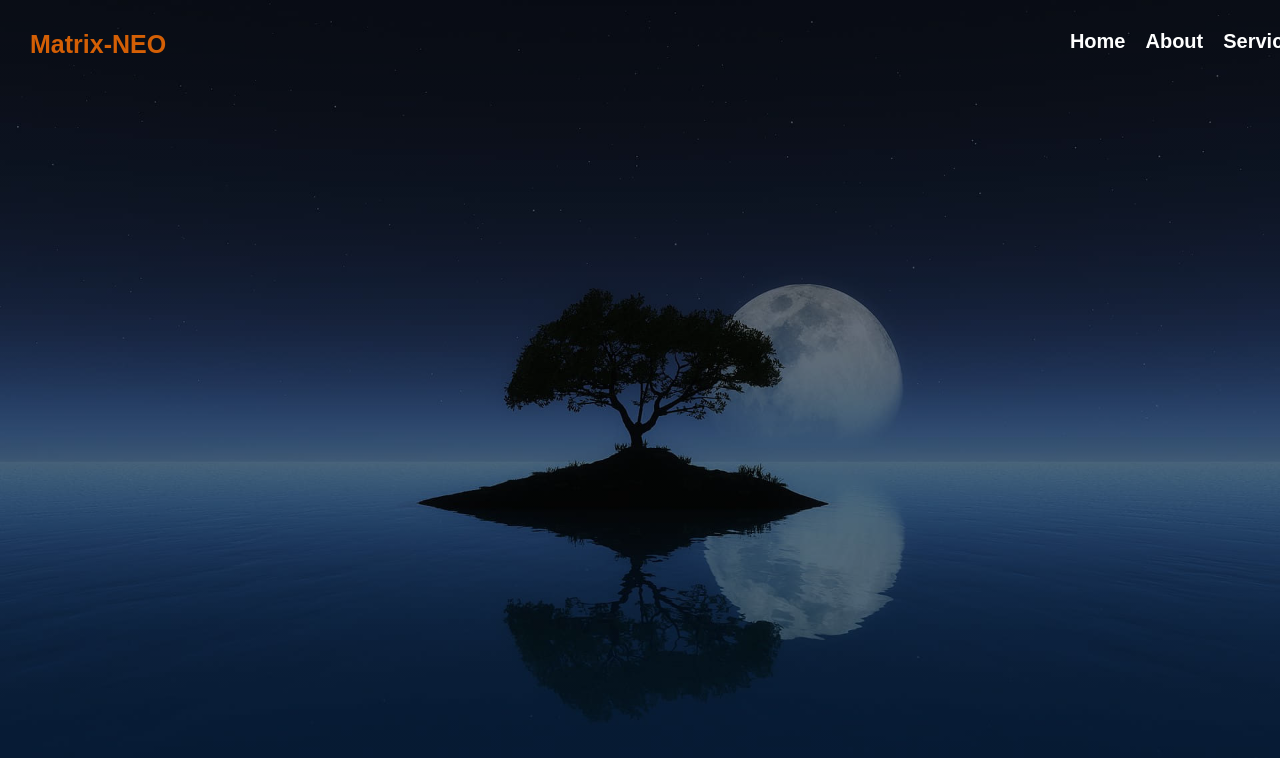
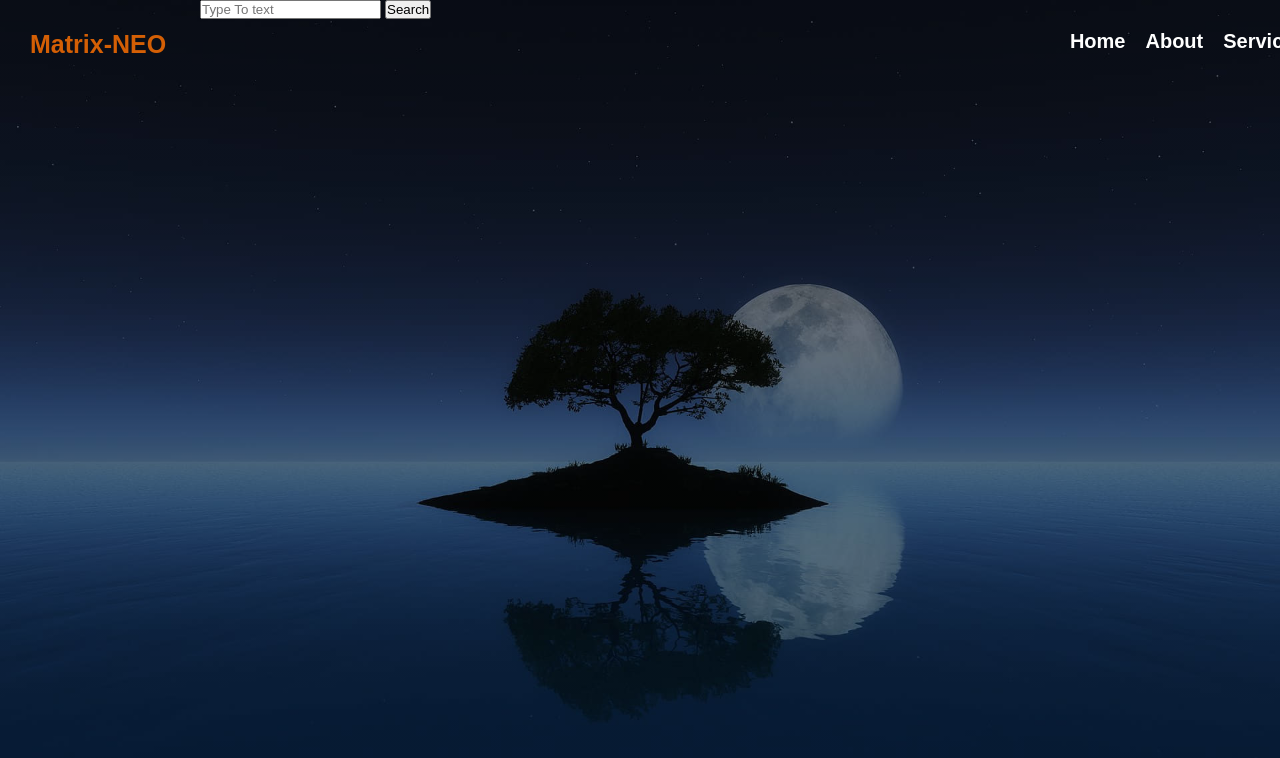
Before and after one commit to Programer-DMeli/webside, a plain HTML site: page index.html in a window 1280 px wide. Shown: the top 758 px of the page. Drawn offline with Linux system fonts and the light colour scheme.

Commit message:
Funcionalidad de busqueda

```diff
--- a/index.html
+++ b/index.html
@@ -21,6 +21,10 @@
 
             </ul>
             </div>
+            <div class="searh">
+                <input class="srch" type="search" name="" placeholder="Type To text">
+                <a href="#"><button class="btn">Search</button></a>
+            </div>
         </div>
 
     </div>
```
